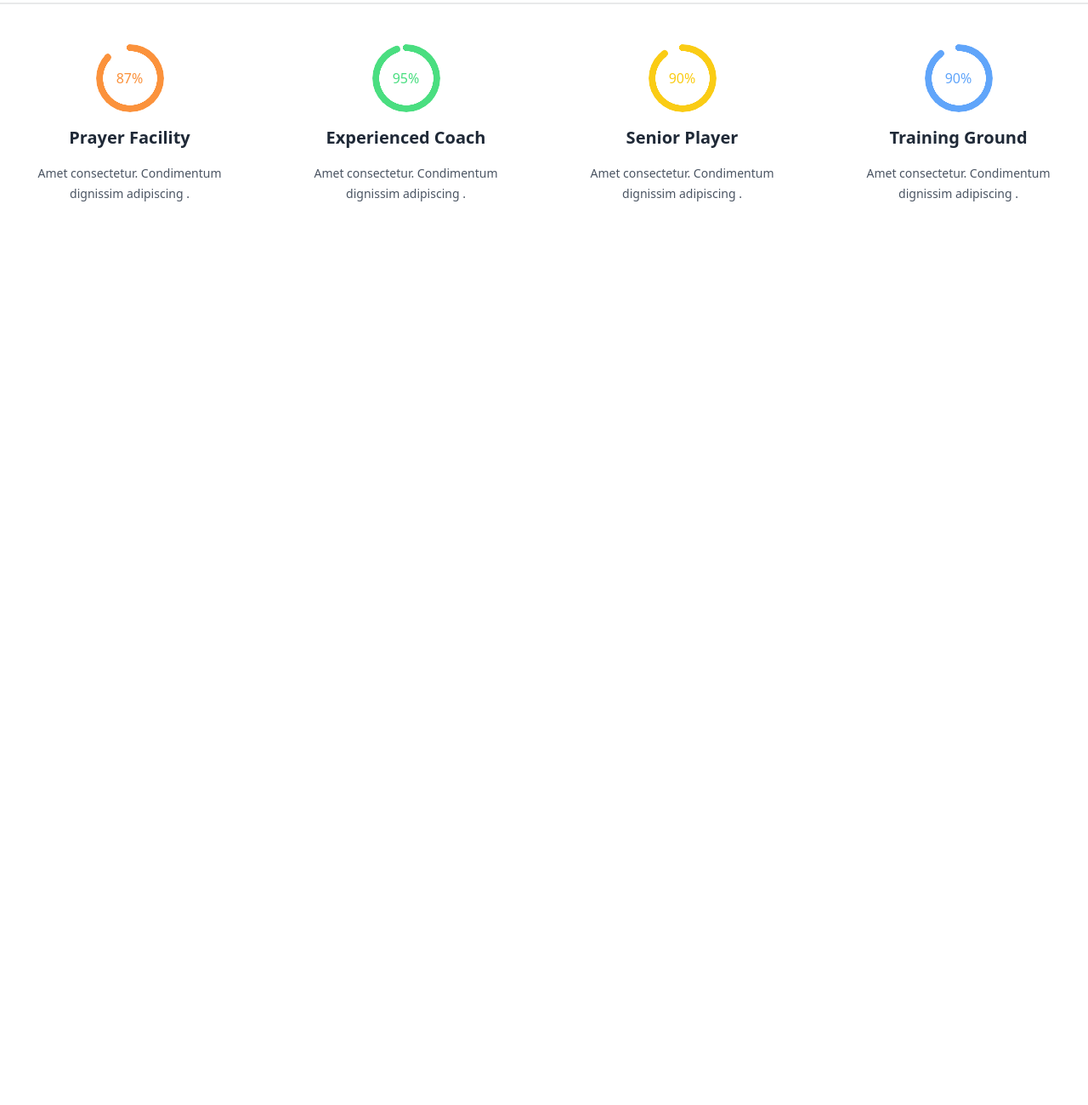
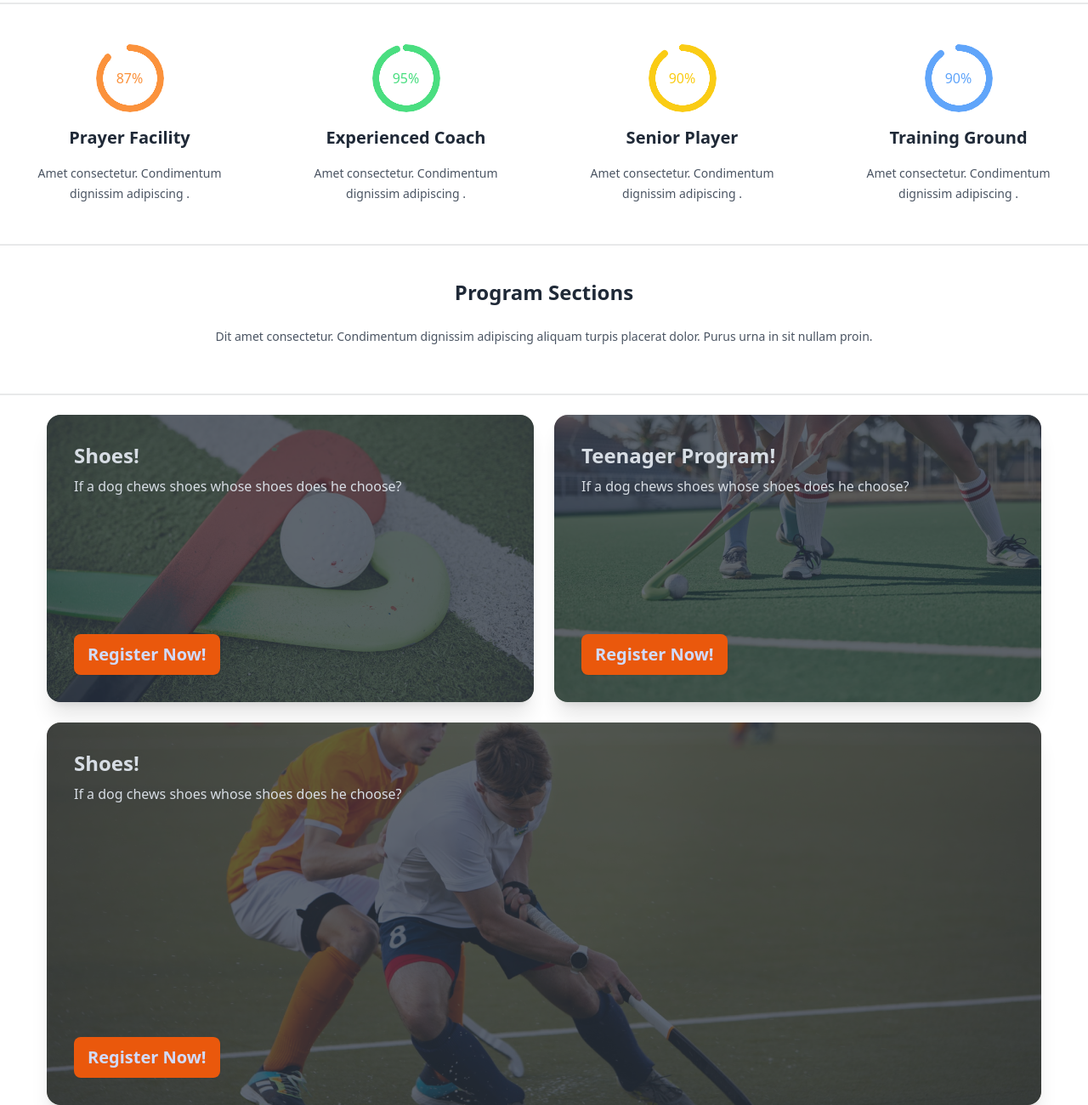
Before and after one commit to findtaskin/b9-a3, a plain HTML site: page index.html in a window 1280 px wide. Shown: the part 816-2116 px from the top of the page at 85% size. Before the commit the page ends 1080 px from the top, so only its background shows below. Drawn offline with nearby package versions, Linux system fonts and the light colour scheme.

```diff
--- a/index.html
+++ b/index.html
@@ -223,7 +223,6 @@
       <!-- Adding Hockey Club Section  -->
 
       <!-- For small design -->
-
       <div class="lg:hidden">
         <div class="divider"></div>
         <div class="text-center text-2xl font-extrabold text-gray-800 m-4">
@@ -312,7 +311,6 @@
       </div>
 
       <!-- For large design -->
-
       <div class="hidden lg:grid">
         <div class="divider"></div>
         <div class="text-center text-4xl font-extrabold text-gray-800 m-4">
@@ -399,6 +397,146 @@
           </div>
         </div>
       </div>
+
+      <!-- Adding Program Sections -->
+
+      <!-- For small design -->
+      <div class="lg:hidden">
+        <div class="divider"></div>
+        <div class="text-center text-2xl font-extrabold text-gray-800 m-4">
+          Program Sections
+        </div>
+        <div
+          class="text-center text-gray-600 font-normal text-sm leading-6 m-8 mt-2"
+        >
+          Dit amet consectetur. Condimentum dignissim adipiscing aliquam turpis
+          placerat dolor. Purus urna in sit nullam proin.
+        </div>
+        <div class="divider"></div>
+
+        <div class="flex flex-col gap-6 justify-center items-center">
+          <div class="card w-96 bg-base-100 shadow-xl image-full">
+            <figure>
+              <img src="./images/2.png" alt="Hockey" />
+            </figure>
+            <div class="card-body">
+              <h1 class="card-title text-2xl">Shoes!</h1>
+              <p>If a dog chews shoes whose shoes does he choose?</p>
+              <div class="card-actions justify-start">
+                <button
+                  class="btn btn-primary bg-orange-600 border-none text-xl"
+                >
+                  Register Now!
+                </button>
+              </div>
+            </div>
+          </div>
+
+          <div class="card w-96 bg-base-100 shadow-xl image-full">
+            <figure>
+              <img src="./images/3.png" alt="Hockey" />
+            </figure>
+            <div class="card-body">
+              <h1 class="card-title text-2xl">Teenager Program!</h1>
+              <p>If a dog chews shoes whose shoes does he choose?</p>
+              <div class="card-actions justify-start">
+                <button
+                  class="btn btn-primary bg-orange-600 border-none text-xl"
+                >
+                  Register Now!
+                </button>
+              </div>
+            </div>
+          </div>
+
+          <div class="card w-96 bg-base-100 shadow-xl image-full">
+            <figure>
+              <img src="./images/4.png" alt="Hockey" />
+            </figure>
+            <div class="card-body">
+              <h1 class="card-title text-2xl">Shoes!</h1>
+              <p>If a dog chews shoes whose shoes does he choose?</p>
+              <div class="card-actions justify-start">
+                <button
+                  class="btn btn-primary bg-orange-600 border-none text-xl"
+                >
+                  Register Now!
+                </button>
+              </div>
+            </div>
+          </div>
+        </div>
+      </div>
+
+      <!-- For large design -->
+      <div class="hidden lg:grid">
+        <div class="divider"></div>
+        <div class="text-center text-2xl font-extrabold text-gray-800 m-4">
+          Program Sections
+        </div>
+        <div
+          class="text-center text-gray-600 font-normal text-sm leading-6 m-8 mt-2"
+        >
+          Dit amet consectetur. Condimentum dignissim adipiscing aliquam turpis
+          placerat dolor. Purus urna in sit nullam proin.
+        </div>
+        <div class="divider"></div>
+
+        <div class="flex flex-col gap-6 justify-center items-center">
+          <div class="flex gap-6">
+            <div class="card w-1/2 bg-base-100 shadow-xl image-full">
+              <figure>
+                <img src="./images/2.png" alt="Hockey" />
+              </figure>
+              <div class="card-body">
+                <h1 class="card-title text-2xl">Shoes!</h1>
+                <p>If a dog chews shoes whose shoes does he choose?</p>
+                <div class="card-actions justify-start">
+                  <button
+                    class="btn btn-primary bg-orange-600 border-none text-xl"
+                  >
+                    Register Now!
+                  </button>
+                </div>
+              </div>
+            </div>
+
+            <div class="card w-1/2 bg-base-100 shadow-xl image-full">
+              <figure>
+                <img src="./images/3.png" alt="Hockey" />
+              </figure>
+              <div class="card-body">
+                <h1 class="card-title text-2xl">Teenager Program!</h1>
+                <p>If a dog chews shoes whose shoes does he choose?</p>
+                <div class="card-actions justify-start">
+                  <button
+                    class="btn btn-primary bg-orange-600 border-none text-xl"
+                  >
+                    Register Now!
+                  </button>
+                </div>
+              </div>
+            </div>
+          </div>
+
+          <div class="card bg-base-100 shadow-xl image-full grow">
+            <figure>
+              <img src="./images/4.png" alt="Hockey" />
+            </figure>
+            <div class="card-body">
+              <h1 class="card-title text-2xl">Shoes!</h1>
+              <p>If a dog chews shoes whose shoes does he choose?</p>
+              <div class="card-actions justify-start">
+                <button
+                  class="btn btn-primary bg-orange-600 border-none text-xl"
+                >
+                  Register Now!
+                </button>
+              </div>
+            </div>
+          </div>
+        </div>
+      </div>
     </div>
   </body>
 </html>
```
